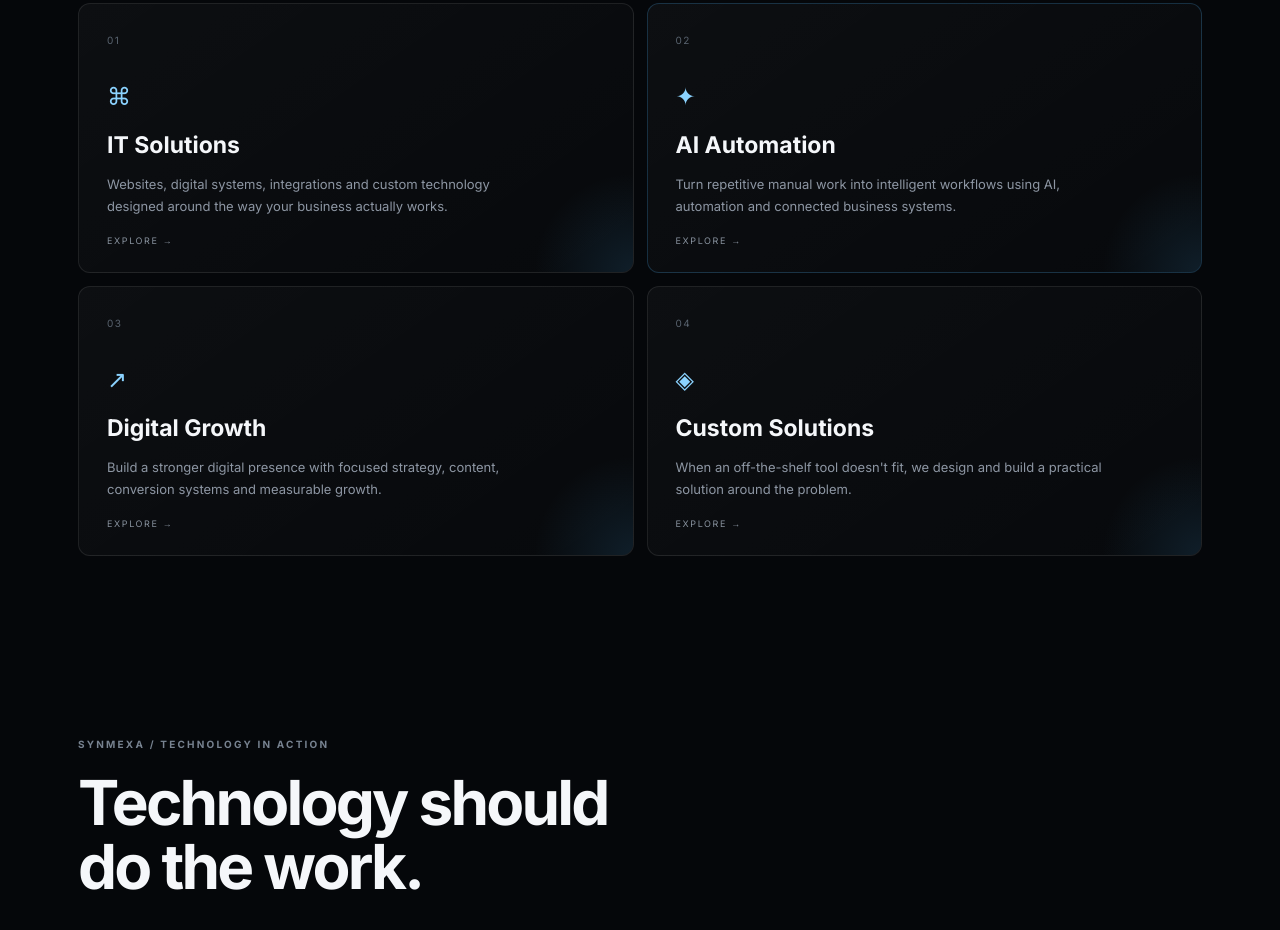
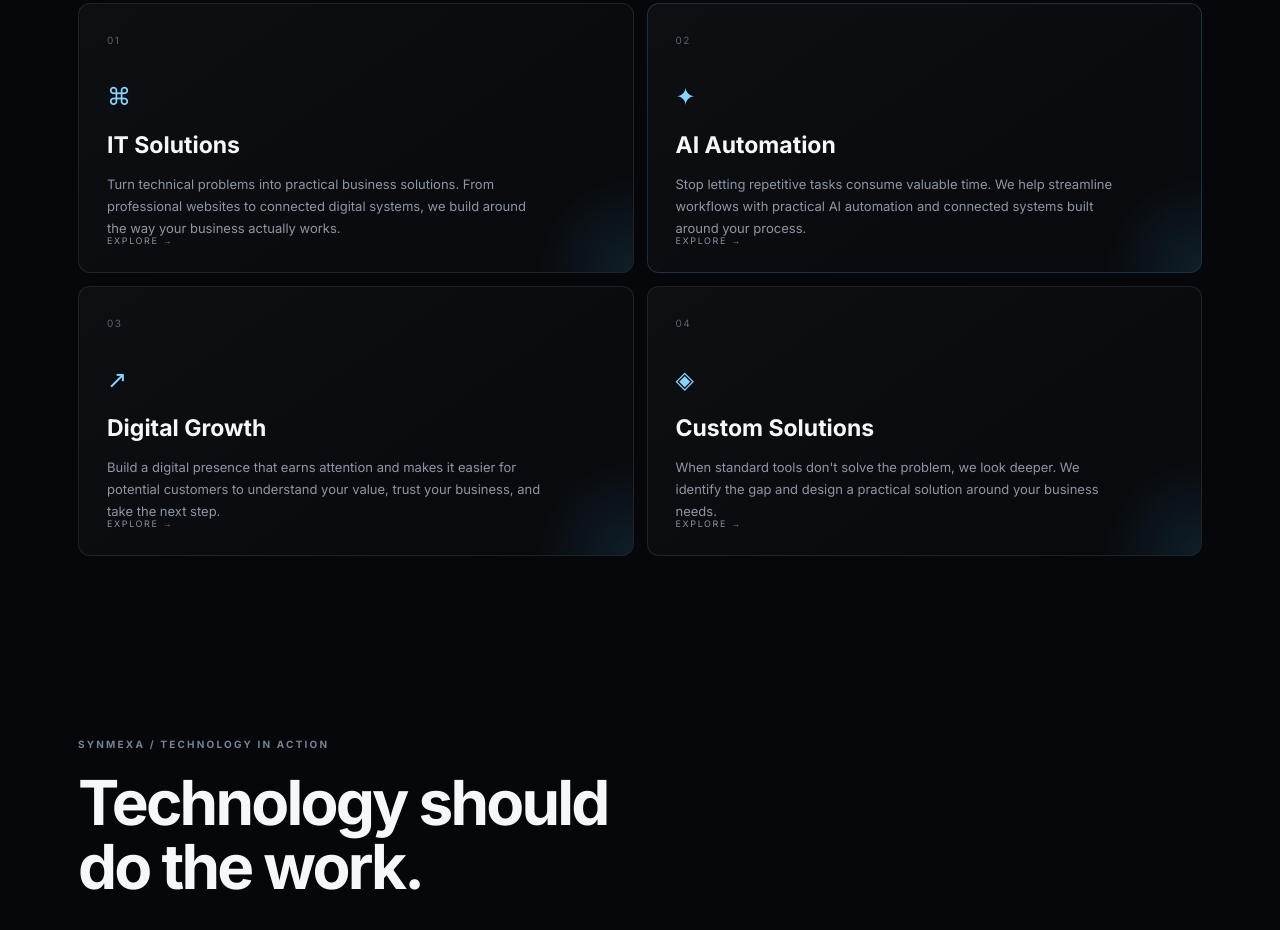
Before and after one commit to Sunnys9561/synmexa, a plain HTML site: page index.html in a window 1280 px wide. Shown: the part 1685-2615 px from the top of the page. Drawn offline with Linux system fonts and the light colour scheme; grey boxes are pictures that could not be loaded.

Commit message:
Improve service descriptions

```diff
--- a/index.html
+++ b/index.html
@@ -210,8 +210,9 @@
           <h3>IT Solutions</h3>
 
           <p>
-            Websites, digital systems, integrations and custom technology
-            designed around the way your business actually works.
+            Turn technical problems into practical business solutions.
+            From professional websites to connected digital systems,
+            we build around the way your business actually works.
           </p>
 
           <a
@@ -232,8 +233,9 @@
           <h3>AI Automation</h3>
 
           <p>
-            Turn repetitive manual work into intelligent workflows using
-            AI, automation and connected business systems.
+            Stop letting repetitive tasks consume valuable time.
+            We help streamline workflows with practical AI automation
+            and connected systems built around your process.
           </p>
 
           <a
@@ -254,8 +256,9 @@
           <h3>Digital Growth</h3>
 
           <p>
-            Build a stronger digital presence with focused strategy,
-            content, conversion systems and measurable growth.
+            Build a digital presence that earns attention and makes
+            it easier for potential customers to understand your value,
+            trust your business, and take the next step.
           </p>
 
           <a
@@ -276,8 +279,9 @@
           <h3>Custom Solutions</h3>
 
           <p>
-            When an off-the-shelf tool doesn't fit, we design and build
-            a practical solution around the problem.
+            When standard tools don't solve the problem, we look deeper.
+            We identify the gap and design a practical solution
+            around your business needs.
           </p>
 
           <a
```
